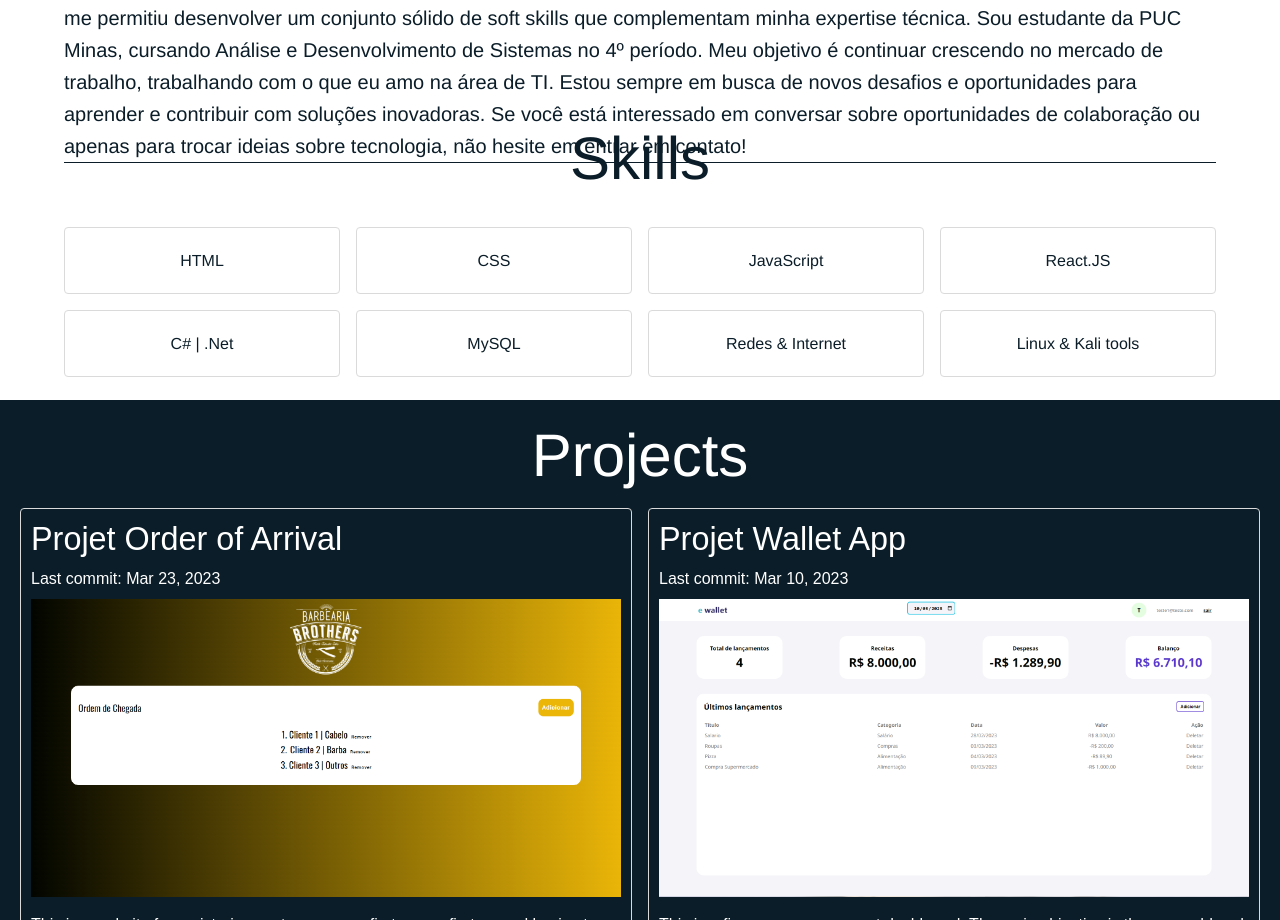
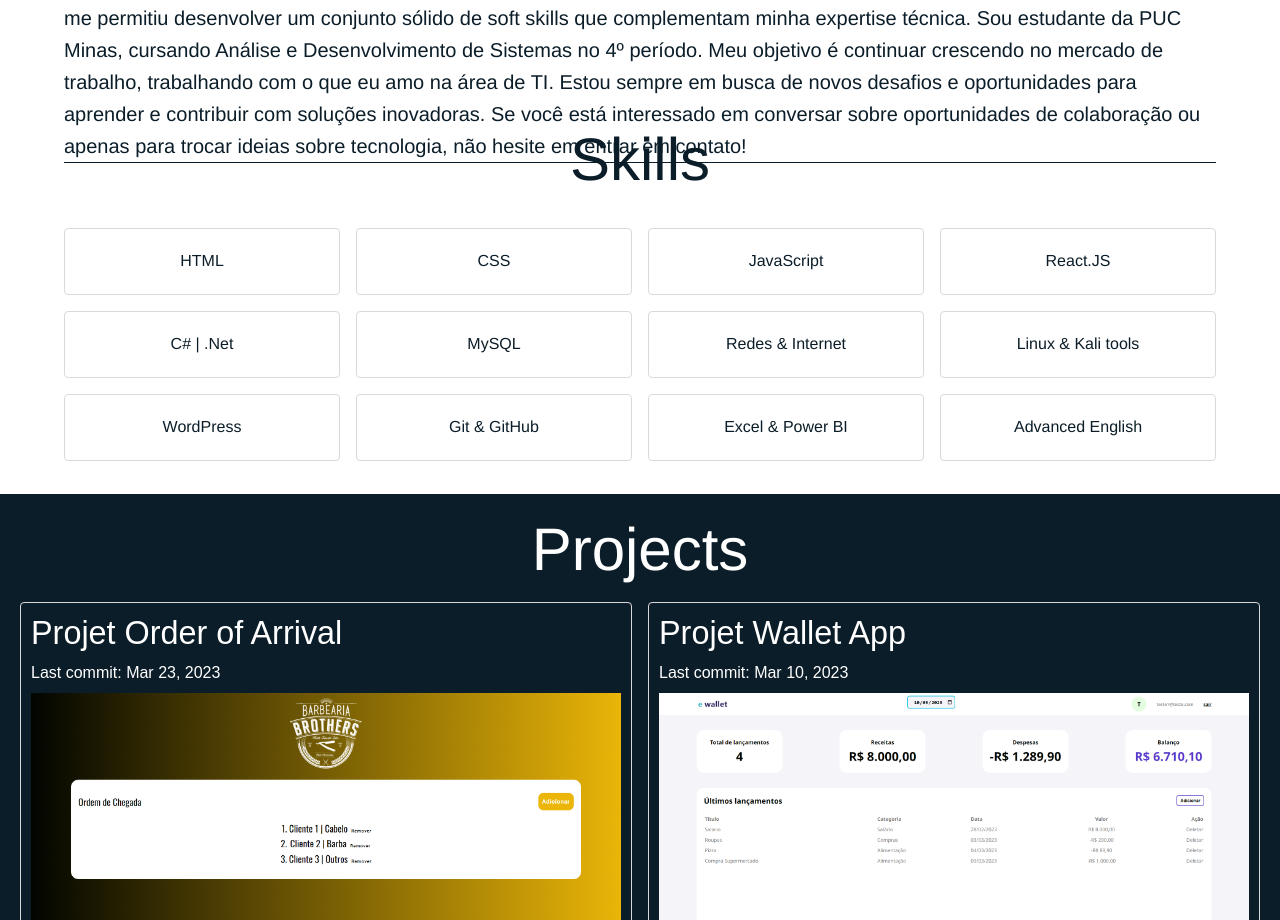
Before and after one commit to Matheuscamp/my-portfolio, a React (Vite) app: page / in a window 1280 px wide. Shown: the part 1163-2083 px from the top of the page. Built offline with nearby package versions, Linux system fonts and the light colour scheme.

Commit message:
feat: add more skills; update title page and add icon

```diff
--- a/index.html
+++ b/index.html
@@ -2,10 +2,10 @@
 <html lang="en">
   <head>
     <meta charset="UTF-8" />
-    <link rel="icon" type="image/svg+xml" href="/vite.svg" />
+    <link rel="icon" type="image/svg+xml" href="./src/assets/images/Avatar.png" />
     <meta name="viewport" content="initial-scale=1, width=device-width" />
 
-    <title>Matheus Campos</title>
+    <title>Matheus Campos - Portfolio</title>
   </head>
   <body>
     <div id="root"></div>
--- a/src/pages/Home/sections/About/About.tsx
+++ b/src/pages/Home/sections/About/About.tsx
@@ -30,7 +30,7 @@ const StyledCard = styled("div")(() => ({
 }));
 
 const StyledSkills = styled("div")(() => ({
-  marginTop: "20px",
+  marginTop: "10px",
   position: 'relative',
   display: 'flex',
   alignItems: 'top',
@@ -41,7 +41,7 @@ const StyledSkills = styled("div")(() => ({
     flexDirection: 'column',
   },
   [theme.breakpoints.up('md')]: {
-    height: "30vh",
+    height: "43vh",
   },
 }));
 
@@ -91,7 +91,7 @@ const About = () => {
         <Container maxWidth="lg">
           <Typography color="secondary" variant='h2' textAlign="center">Skills</Typography>
           <Grid container spacing={2} marginTop={2}>
-            {['HTML', 'CSS', 'JavaScript', 'React.JS', 'C# | .Net', 'MySQL', 'Redes & Internet', 'Linux & Kali tools'].map(skill => (
+            {['HTML', 'CSS', 'JavaScript', 'React.JS', 'C# | .Net', 'MySQL', 'Redes & Internet', 'Linux & Kali tools' , 'WordPress' , 'Git & GitHub' , 'Excel & Power BI' , 'Advanced English'].map(skill => (
               <Grid item xs={3} key={skill}>
                 <StyledMiniCard>
                   <Typography color="secondary" fontSize="1rem" textAlign="center">{skill}</Typography>
```
